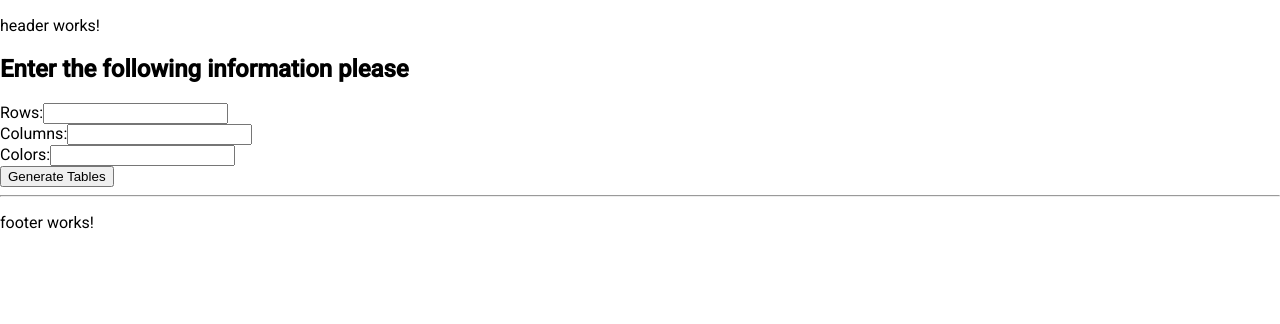
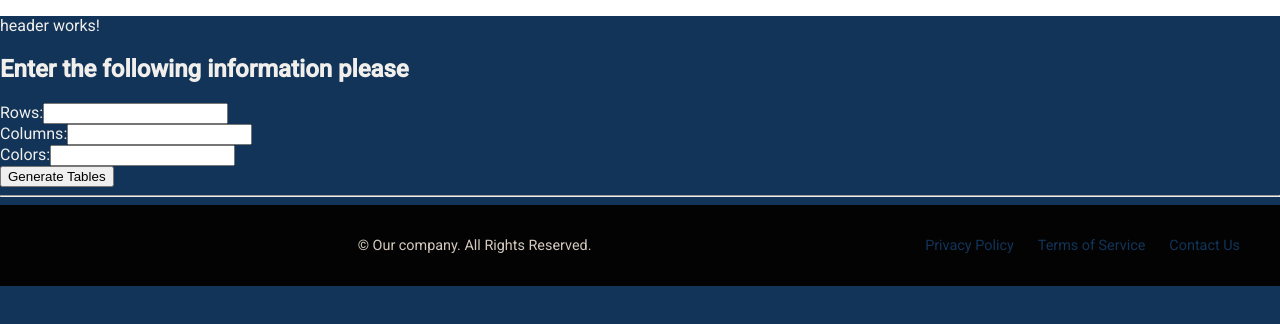
Before and after one commit to ethanfantl/Color-coordinate-website, an Angular app in the folder team-project/: page / in a window 1280 px wide. Shown: the top 324 px of the page. Built offline with nearby package versions, Linux system fonts and the light colour scheme.

Commit message:
Created footer

```diff
--- a/team-project/src/app/app.component.css
+++ b/team-project/src/app/app.component.css
@@ -0,0 +1,4 @@
+body {
+    background-color: #123458;
+    color: #F1EFEC;
+}
--- a/team-project/src/app/app.component.html
+++ b/team-project/src/app/app.component.html
@@ -1,5 +1,7 @@
+<body>
 <app-header></app-header>
 <main>
   <router-outlet></router-outlet>
 </main>
 <app-footer></app-footer>
+</body>
--- a/team-project/src/app/layout/footer/footer.component.css
+++ b/team-project/src/app/layout/footer/footer.component.css
@@ -0,0 +1,61 @@
+:host {
+    display: block;
+    width: 100%;
+  }
+
+  footer {
+    background-color: #030303;
+    color: #D4C9BE;
+    padding: 2rem 1rem;
+    font-size: 0.9rem;
+  }
+
+  .footer-container {
+    max-width: 1200px;
+    margin: 0 auto;
+    display: flex;
+    justify-content: space-between;
+    align-items: center;
+    flex-wrap: wrap;
+    gap: 1rem;
+  }
+
+  .copyright {
+    text-align: center;
+    flex-grow: 1;
+  }
+
+  .footer-nav ul {
+    list-style: none;
+    padding: 0;
+    margin: 0;
+    display: flex;
+    flex-wrap: wrap;
+    justify-content: center;
+    gap: 1.5rem;
+  }
+
+  .footer-nav li {
+    display: inline-block;
+  }
+
+  .footer-nav a {
+    color: #123458;
+    text-decoration: none;
+    transition: color 0.2s ease-in-out;
+  }
+
+  .footer-nav a:hover,
+  .footer-nav a:focus {
+    color: #F1EFEC;
+    text-decoration: underline;
+  }
+  @media (max-width: 768px) {
+    .footer-container {
+      flex-direction: column;
+      text-align: center;}
+    .footer-nav ul {
+      justify-content: center;
+      margin-top: 1rem;
+    }
+  }
--- a/team-project/src/app/layout/footer/footer.component.html
+++ b/team-project/src/app/layout/footer/footer.component.html
@@ -1 +1,14 @@
-<p>footer works!</p>
+<footer>
+    <div class="footer-container">
+      <div class="copyright">
+        © Our company. All Rights Reserved.
+      </div>
+      <nav class="footer-nav">
+        <ul>
+          <li><a href="#">Privacy Policy</a></li>
+          <li><a href="#">Terms of Service</a></li>
+          <li><a href="#">Contact Us</a></li>
+        </ul>
+      </nav>
+    </div>
+  </footer>
--- a/team-project/src/app/pages/home/home.component.css
+++ b/team-project/src/app/pages/home/home.component.css
@@ -0,0 +1,4 @@
+body {
+    background-color: #123458;
+    color: #F1EFEC;
+}
--- a/team-project/src/app/pages/home/home.component.html
+++ b/team-project/src/app/pages/home/home.component.html
@@ -1,3 +1,4 @@
+<body>
 <h2>Enter the following information please</h2>
 
 <div class="input-group">
@@ -21,3 +22,4 @@
 </button>
 
 <hr/>
+</body>
```
